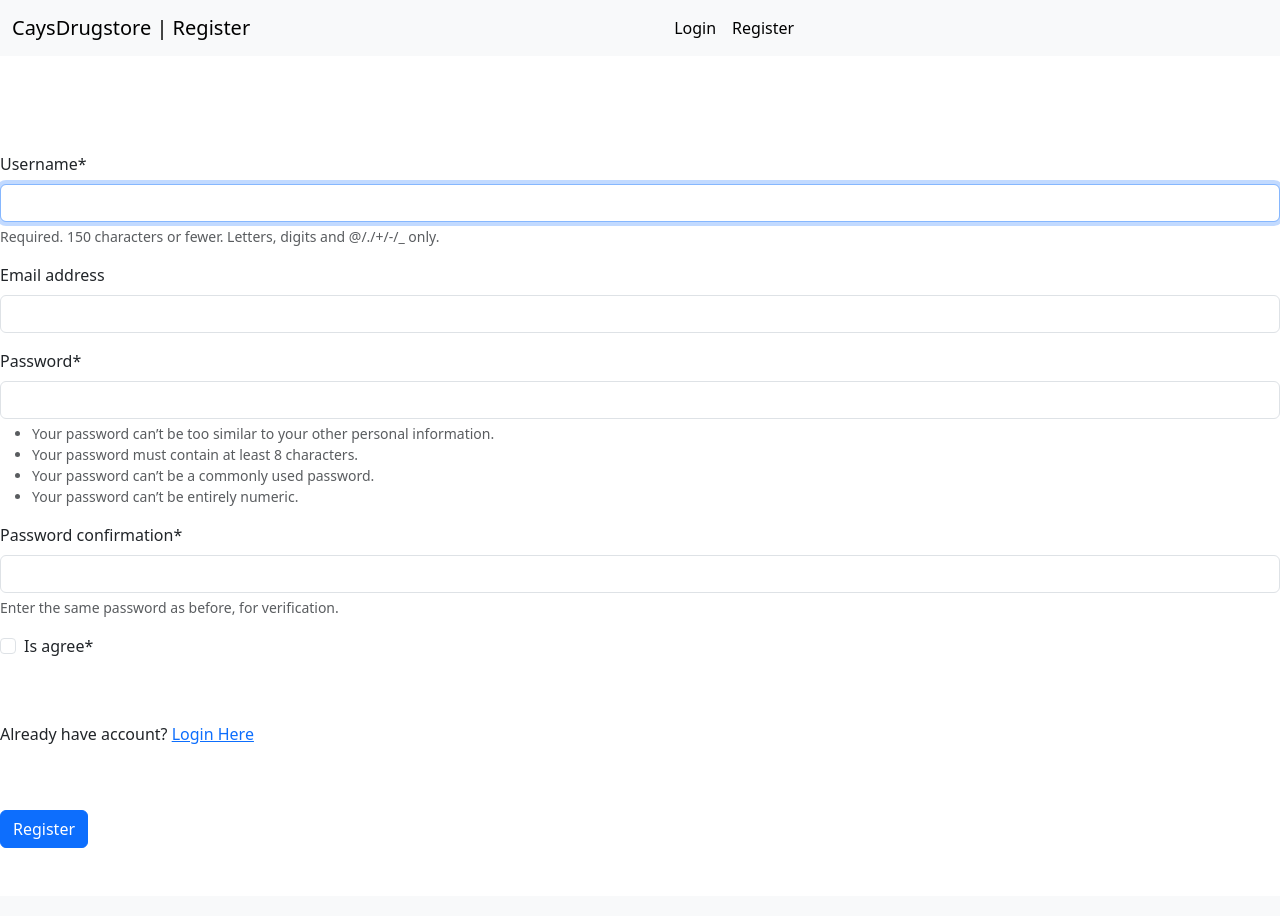
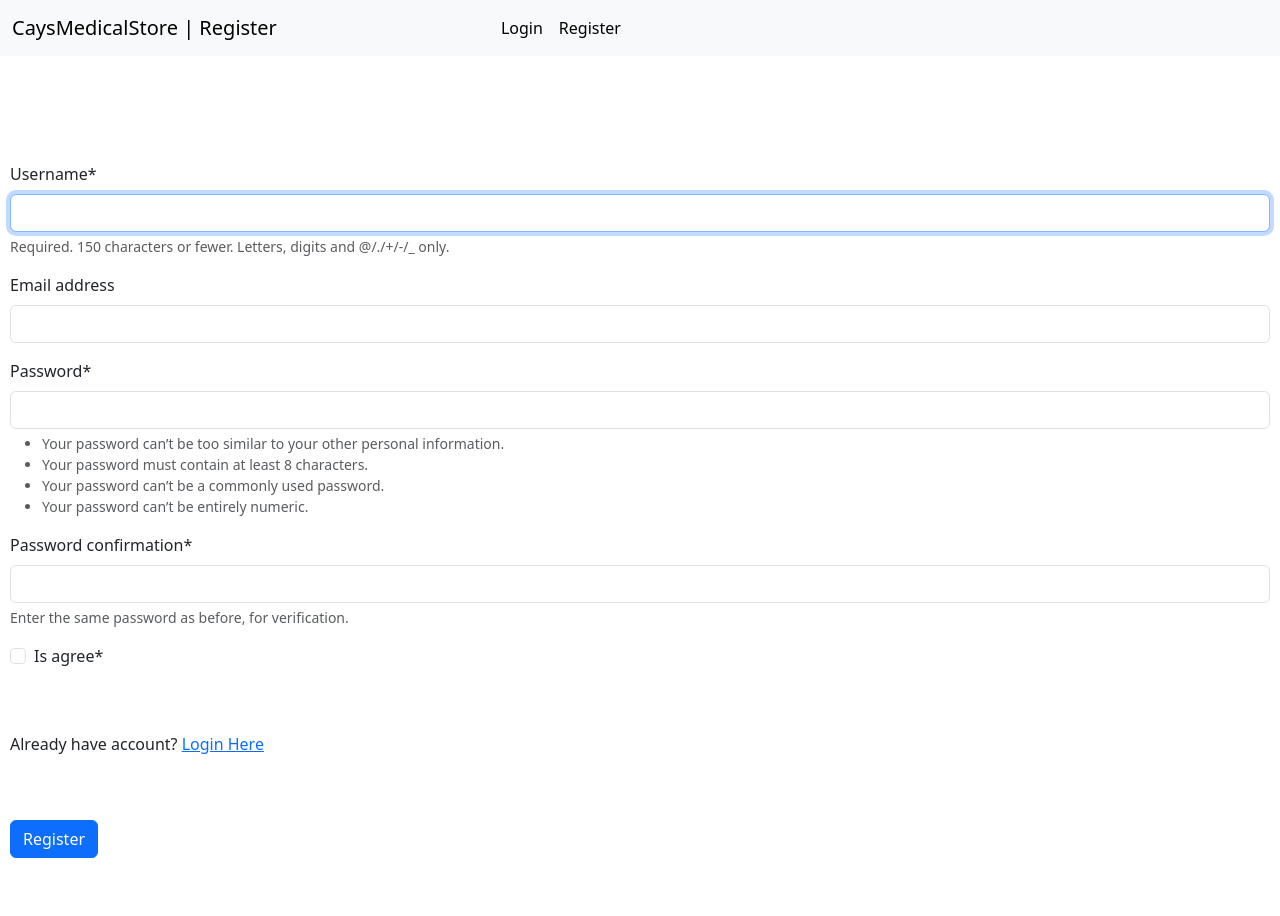
Before and after one commit to AdamDimas/DamsMedicalStore, a Django app: page /authentication/register/ in a window 1280 px wide. Before the commit the page ends 848 px from the top, so only its background shows below. Run offline with Django 5.2, Linux system fonts and the light colour scheme; some libraries are stand-ins or nearby versions.

Commit message:
Modify Templates in (main, authentication)

```diff
--- a/MedicalStore/authentication/forms.py
+++ b/MedicalStore/authentication/forms.py
@@ -41,8 +41,7 @@ class RegisterForm(UserCreationForm):
             "password2",
             "is_agree"
         ]
-
-        widget = {
+        widgets = {
             "password1":forms.PasswordInput(
                 attrs={
                     "class":"form-control",
--- a/MedicalStore/authentication/templates/authentication/login.html
+++ b/MedicalStore/authentication/templates/authentication/login.html
@@ -5,11 +5,11 @@
 {% block nav %}
 <nav class="navbar navbar-expand-lg bg-body-tertiary">
     <div class="container-fluid">
-    <a class="navbar-brand" href="#">CaysDrugstore | {{title}}</a>
+    <a class="navbar-brand" href="#">CaysMedicalStore | {{title}}</a>
     <button class="navbar-toggler" type="button" data-bs-toggle="collapse" data-bs-target="#navbarNav" aria-controls="navbarNav" aria-expanded="false" aria-label="Toggle navigation">
         <span class="navbar-toggler-icon"></span>
     </button>
-    <div class="collapse navbar-collapse" id="navbarNav" style="padding-left: 400px;">
+    <div class="collapse navbar-collapse" id="navbarNav" style="padding-left: 230px;">
         <ul class="navbar-nav">
             <li class="nav-item">
                 <a class="nav-link active" aria-current="page" href="{% url 'authentication:login' %}">Login</a>
@@ -25,7 +25,7 @@
 
 {% block content %}
     <br><br>
-    <form action="" method="post">
+    <form action="" method="post" style="margin: 10px;">
         {% csrf_token %}
         {% for form in forms %}
             <div class="form-group">
--- a/MedicalStore/authentication/templates/authentication/register.html
+++ b/MedicalStore/authentication/templates/authentication/register.html
@@ -5,11 +5,11 @@
 {% block nav %}
     <nav class="navbar navbar-expand-lg bg-body-tertiary">
         <div class="container-fluid">
-        <a class="navbar-brand" href="#">CaysDrugstore | {{title}}</a>
+        <a class="navbar-brand" href="#">CaysMedicalStore | {{title}}</a>
         <button class="navbar-toggler" type="button" data-bs-toggle="collapse" data-bs-target="#navbarNav" aria-controls="navbarNav" aria-expanded="false" aria-label="Toggle navigation">
             <span class="navbar-toggler-icon"></span>
         </button>
-        <div class="collapse navbar-collapse" id="navbarNav" style="padding-left: 400px;">
+        <div class="collapse navbar-collapse" id="navbarNav" style="padding-left: 200px;">
             <ul class="navbar-nav">
                 <li class="nav-item">
                     <a class="nav-link active" aria-current="page" href="{% url 'authentication:login' %}">Login</a>
@@ -25,7 +25,7 @@
 
 {% block content %}
     <br><br>
-    <form action="" method="post">
+    <form action="" method="post" style="margin: 10px;">
         {% csrf_token %}
         <div class="form-group">
             {{forms|crispy}}
--- a/MedicalStore/main/templates/main/create.html
+++ b/MedicalStore/main/templates/main/create.html
@@ -9,7 +9,7 @@
     <form action="" method="post" enctype="multipart/form-data">
         {% csrf_token %}
         {% for form in forms %}
-        <div class="form-group">
+        <div class="form-group" style="margin: 15px;">
             {{form.label_tag}}
             {{form}}
             <br>
--- a/MedicalStore/main/templates/main/detail_product.html
+++ b/MedicalStore/main/templates/main/detail_product.html
@@ -10,7 +10,7 @@
         {% for product in products %}
         <div class="card mb-3">
             <h5 class="card-header text-center">{{ product.name }}</h5>
-            <div class="card-body" disp>
+            <div class="card-body">
                 <div class="row">
                     <div class="col-md-6">
                         <img src="{{ product.product_image.url }}" class="img-fluid" alt="{{ product.name }}" style="height: 350px; width: 500px;">
--- a/MedicalStore/main/templates/main/update_product.html
+++ b/MedicalStore/main/templates/main/update_product.html
@@ -9,7 +9,7 @@
     <form action="" method="post" enctype="multipart/form-data">
         {% csrf_token %}
         {% for form in forms %}
-        <div class="form-group">
+        <div class="form-group" style="margin: 15px;">
             {{form.label_tag}}
             {{form}}
             <br>
--- a/MedicalStore/templates/CommonUserNav.html
+++ b/MedicalStore/templates/CommonUserNav.html
@@ -4,7 +4,7 @@
     <button class="navbar-toggler" type="button" data-bs-toggle="collapse" data-bs-target="#navbarNav" aria-controls="navbarNav" aria-expanded="false" aria-label="Toggle navigation">
         <span class="navbar-toggler-icon"></span>
     </button>
-    <div class="collapse navbar-collapse" id="navbarNav" style="padding-left: 400px;">
+    <div class="collapse navbar-collapse" id="navbarNav" style="padding-left: 200px;">
         <ul class="navbar-nav">
             {% if not request.user.is_authenticated %}
                 <li class="nav-item">
--- a/MedicalStore/templates/StaffNav.html
+++ b/MedicalStore/templates/StaffNav.html
@@ -1,10 +1,10 @@
 <nav class="navbar navbar-expand-lg bg-body-tertiary fixed-top">
     <div class="container-fluid">
-        <a class="navbar-brand" href="#" style="margin-right: 300px;">CaysMedicalStore | {{ title }}</a>
+        <a class="navbar-brand" href="#">CaysMedicalStore | {{ title }}</a>
         <button class="navbar-toggler" type="button" data-bs-toggle="collapse" data-bs-target="#navbarNav" aria-controls="navbarNav" aria-expanded="false" aria-label="Toggle navigation">
             <span class="navbar-toggler-icon"></span>
         </button>
-        <div class="collapse navbar-collapse" id="navbarNav">
+        <div class="collapse navbar-collapse" id="navbarNav" style="padding-left: 200px;">
             <ul class="navbar-nav">
                 {% if not request.user.is_authenticated %}
                     <li class="nav-item">
--- a/MedicalStore/templates/SuperUserNav.html
+++ b/MedicalStore/templates/SuperUserNav.html
@@ -4,7 +4,7 @@
         <button class="navbar-toggler" type="button" data-bs-toggle="collapse" data-bs-target="#navbarNav" aria-controls="navbarNav" aria-expanded="false" aria-label="Toggle navigation">
             <span class="navbar-toggler-icon"></span>
         </button>
-        <div class="collapse navbar-collapse" id="navbarNav" style="padding-left: 400px;">
+        <div class="collapse navbar-collapse" id="navbarNav" style="padding-left: 200px;">
             <ul class="navbar-nav">
                 {% if not request.user.is_authenticated %}
                     <li class="nav-item">
```
Also changed, not shown: MedicalStore/db.sqlite3.
